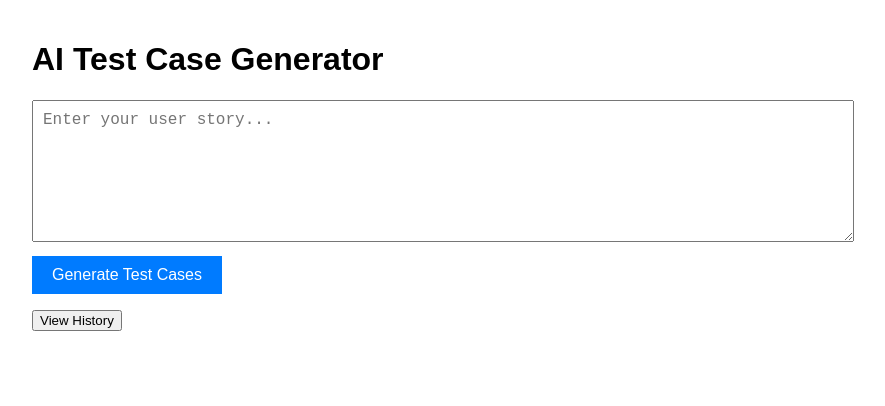
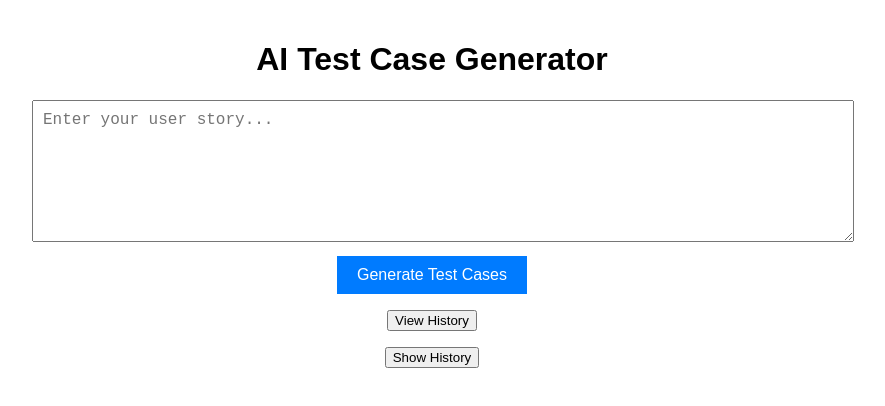
Before and after one commit to Community-Love-Corp/ai-testgen-backend, a React (Create React App) app in the folder ai-testgen-frontend/: page / in a window 1280 px wide. Shown: the top 406 px of the page, without its empty margins (208-1093 px from the left). Built offline with nearby package versions, Linux system fonts and the light colour scheme.

Commit message:
See Readme.md version 1.00 hotfix #5

```diff
--- a/ai-testgen-frontend/src/App.js
+++ b/ai-testgen-frontend/src/App.js
@@ -27,10 +27,12 @@ return (
   </div>*/
 //  <div className='History'>
     <Router>
-      <Routes>
-        <Route path="/" element={<Main />} />
-        <Route path="/history" element={<History />} />
-      </Routes>
+      <div className='App'>
+          <Routes>
+            <Route path="/" element={<Main />} />
+            <Route path="/history" element={<History />} />
+          </Routes>
+       </div>
     </Router>
 //  </div>
 //  </>
--- a/ai-testgen-frontend/src/Main.js
+++ b/ai-testgen-frontend/src/Main.js
@@ -2,14 +2,14 @@ import logo from './logo.svg';
 import './App.css';
 import React, { useState } from "react";
 import axios from "axios";
-//import { useNavigate } from "react-router-dom";
+import { useNavigate } from "react-router-dom";
 
 function Main() {
   const [userStory, setUserStory] = useState("");
   const [result, setResult] = useState(null);
   const [loading, setLoading] = useState(false);
   const [error, setError] = useState("");
- // const navigate = useNavigate();
+  const navigate = useNavigate();
 
   const generateTests = async () => {
     setLoading(true);
@@ -47,11 +47,11 @@ function Main() {
       <p><button onClick={() => window.location.href = "/history"}>
              View History
            </button></p>
-           {/*
-      <button className='generate-btn' onClick={() => navigate("/history")}>
+           <p>{
+      <button onClick={() => navigate("/history")}>
         Show History
       </button>
-           */}
+           }</p>
       {result && (
         <div className="results">
           <h2>Clarified Requirement</h2>
```
